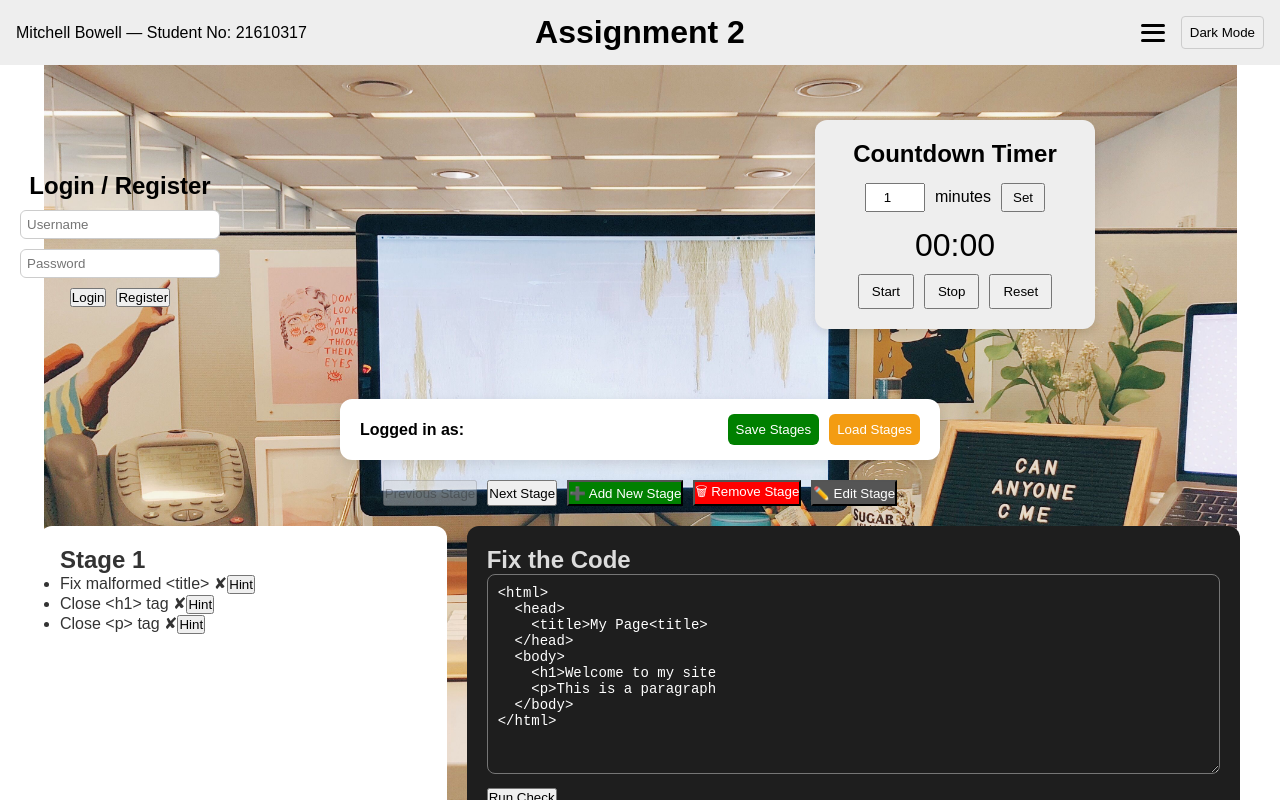
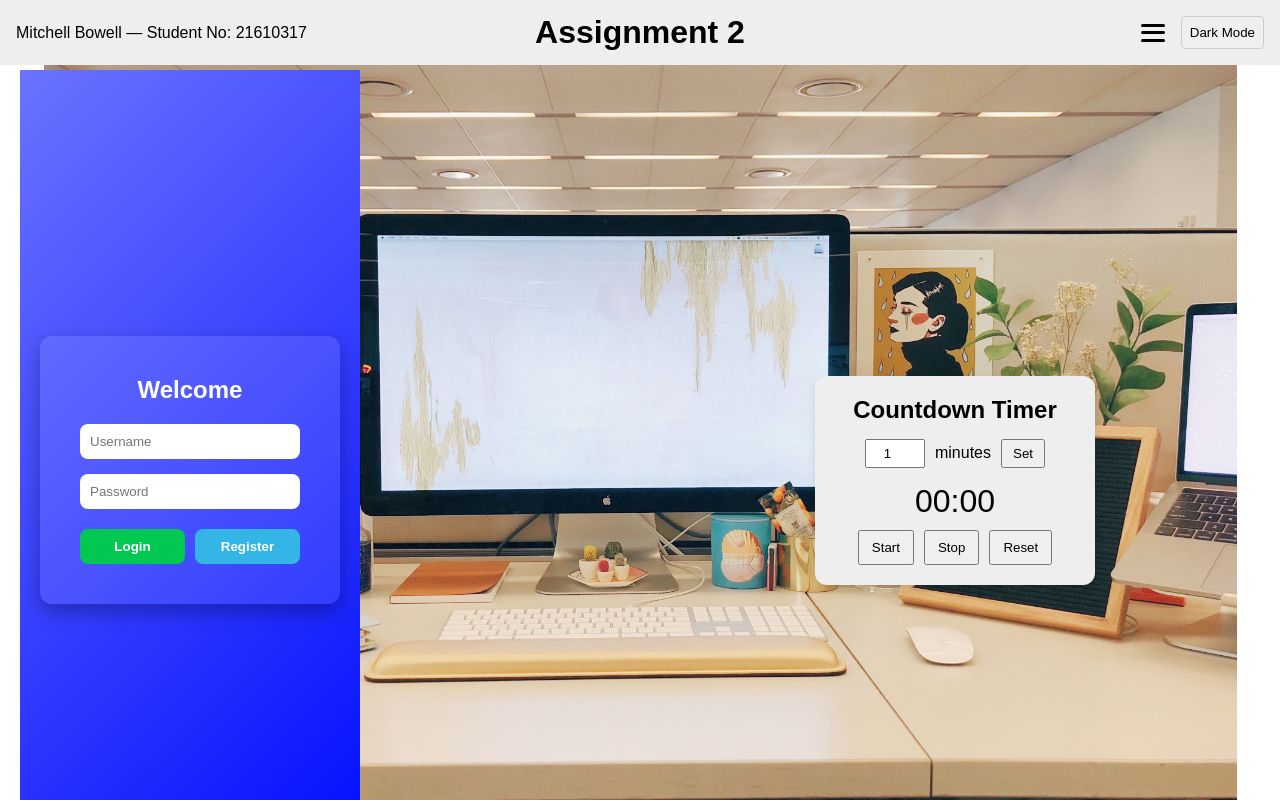
Before and after one commit to MitchBow/CWA-Assignment-2-docker, a Next.js app in the folder frontend/: page /court-room in a window 1280 px wide. Built offline with nearby package versions, Linux system fonts and the light colour scheme.

Commit message:
fixed login UI

```diff
--- a/frontend/app/components/Login.tsx
+++ b/frontend/app/components/Login.tsx
@@ -57,29 +57,106 @@ const Login: React.FC = () => {
   }
 
   return (
-    <div style={{ display: 'flex', flexDirection: 'column', alignItems: 'center', gap: '10px', marginTop: '50px' }}>
-      <h2>Login / Register</h2>
+    <div
+      style={{
+        display: 'flex',
+        flexDirection: 'column',
+        alignItems: 'center',
+        justifyContent: 'center',
+        minHeight: '100vh',
+        background: 'linear-gradient(135deg, #6B73FF 0%, #000DFF 100%)',
+        color: '#fff',
+        fontFamily: 'Arial, sans-serif',
+        padding: '20px',
+      }}
+    >
+      <div
+        style={{
+          backgroundColor: 'rgba(255, 255, 255, 0.1)',
+          padding: '40px',
+          borderRadius: '12px',
+          boxShadow: '0 8px 20px rgba(0, 0, 0, 0.3)',
+          width: '300px',
+          textAlign: 'center',
+        }}
+      >
+        <h2 style={{ marginBottom: '20px' }}>Welcome</h2>
         <input
           type="text"
           placeholder="Username"
           value={username}
           onChange={(e) => setUsername(e.target.value)}
-        style={{ padding: '6px', borderRadius: '6px', border: '1px solid #ccc', width: '200px' }}
+          style={{
+            padding: '10px',
+            borderRadius: '8px',
+            border: 'none',
+            marginBottom: '15px',
+            width: '100%',
+          }}
         />
         <input
           type="password"
           placeholder="Password"
           value={password}
           onChange={(e) => setPassword(e.target.value)}
-        style={{ padding: '6px', borderRadius: '6px', border: '1px solid #ccc', width: '200px' }}
+          style={{
+            padding: '10px',
+            borderRadius: '8px',
+            border: 'none',
+            marginBottom: '20px',
+            width: '100%',
+          }}
         />
-      <div style={{ display: 'flex', gap: '10px' }}>
-        <button onClick={handleLogin}>Login</button>
-        <button onClick={handleRegister}>Register</button>
+        <div style={{ display: 'flex', gap: '10px', justifyContent: 'center' }}>
+          <button
+            onClick={handleLogin}
+            style={{
+              flex: 1,
+              padding: '10px',
+              borderRadius: '8px',
+              border: 'none',
+              backgroundColor: '#00C851',
+              color: '#fff',
+              cursor: 'pointer',
+              fontWeight: 'bold',
+              transition: 'background 0.3s',
+            }}
+            onMouseOver={(e) => (e.currentTarget.style.backgroundColor = '#007E33')}
+            onMouseOut={(e) => (e.currentTarget.style.backgroundColor = '#00C851')}
+          >
+            Login
+          </button>
+          <button
+            onClick={handleRegister}
+            style={{
+              flex: 1,
+              padding: '10px',
+              borderRadius: '8px',
+              border: 'none',
+              backgroundColor: '#33b5e5',
+              color: '#fff',
+              cursor: 'pointer',
+              fontWeight: 'bold',
+              transition: 'background 0.3s',
+            }}
+            onMouseOver={(e) => (e.currentTarget.style.backgroundColor = '#0099cc')}
+            onMouseOut={(e) => (e.currentTarget.style.backgroundColor = '#33b5e5')}
+          >
+            Register
+          </button>
         </div>
         {message && (
-        <div style={{ color: message.startsWith('✅') ? 'green' : 'red', fontWeight: 'bold' }}>{message}</div>
+          <div
+            style={{
+              marginTop: '20px',
+              color: message.startsWith('✅') ? '#00FF00' : '#FF4444',
+              fontWeight: 'bold',
+            }}
+          >
+            {message}
+          </div>
         )}
+      </div>
     </div>
   );
 };
```
Also changed, not shown: 1 other file (tests, documents, lock files or other folders). Lines whose indentation alone changed are shown as unchanged.
